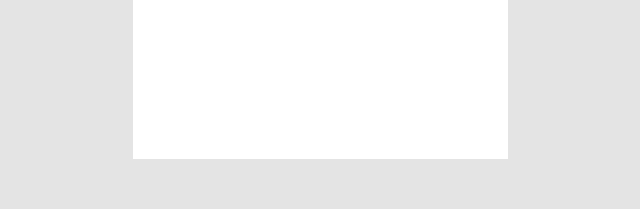
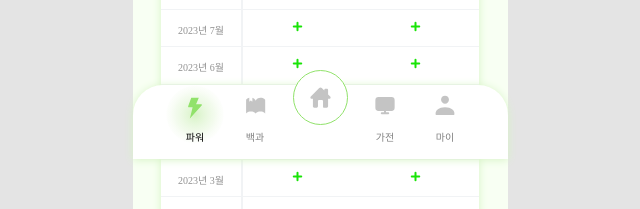
Before and after one commit to GreenSpark-greenspark/greenspark-frontend, a Next.js app: page /power/input in a window 1280 px wide. Before the commit this address had no page. Shown: the part 641-850 px from the top of the page, without its empty margins (320-960 px from the left). Before the commit the page ends 800 px from the top, so only its background shows below. Built offline with nearby package versions, Linux system fonts and the light colour scheme; no server answers.

Commit message:
fix: 하단바 경로 수정 및 파워 입력 파일 구조 변경

```diff
--- a/src/app/(common-layout)/powerinput/page.tsx
+++ b/src/app/(common-layout)/power/input/page.tsx
@@ -1,6 +1,6 @@
 "use client";
 import React from "react";
-import PowerTable from "../../_component/powerinput/PowerTable";
+import PowerTable from "../../../_component/powerinput/PowerTable";
 
 export default function Page() {
   return (
--- a/src/app/_component/home/HomePower.tsx
+++ b/src/app/_component/home/HomePower.tsx
@@ -25,7 +25,7 @@ export default function HomePower() {
   const router = useRouter();
 
   const handleNavigate = () => {
-    router.push("/powerinput");
+    router.push("/power/input");
   };
 
   // api 통신
--- a/src/app/_component/power/PowerInput.tsx
+++ b/src/app/_component/power/PowerInput.tsx
@@ -7,7 +7,7 @@ export default function NowPower() {
   const router = useRouter();
 
   const handleNavigate = () => {
-    router.push("/powerinput");
+    router.push("/power/input");
   };
 
   return (
--- a/src/app/_component/powerinput/PowerTable.module.css
+++ b/src/app/_component/powerinput/PowerTable.module.css
@@ -2,7 +2,7 @@
   display: flex;
   flex-direction: column;
   align-items: center;
-  padding-bottom: 13rem;
+  padding-bottom: 10rem;
 
   width: 100%;
   min-height: 472px;
--- a/src/app/_component/powerinput/PowerTable.tsx
+++ b/src/app/_component/powerinput/PowerTable.tsx
@@ -18,7 +18,7 @@ const getLast36Months = () => {
   const months: { year: number; month: number }[] = [];
   const currentDate = new Date();
 
-  for (let i = 0; i < 36; i++) {
+  for (let i = 1; i < 37; i++) {
     const date = new Date(currentDate.getFullYear(), currentDate.getMonth() - i, 1);
     const year = date.getFullYear();
     const month = date.getMonth() + 1;
--- a/src/components/bottomNav.tsx
+++ b/src/components/bottomNav.tsx
@@ -23,23 +23,17 @@ export default function BottomNav() {
   const [activeButton, setActiveButton] = useState<string>("");
 
   useEffect(() => {
-    switch (pathname) {
-      case "/power":
+    if (pathname.startsWith("/power")) {
       setActiveButton("power");
-        break;
-      case "/book":
+    } else if (pathname.startsWith("/book")) {
       setActiveButton("book");
-        break;
-      case "/":
+    } else if (pathname === "/") {
       setActiveButton("home");
-        break;
-      case "/appliances":
+    } else if (pathname.startsWith("/appliances")) {
       setActiveButton("appliance");
-        break;
-      case "/my":
+    } else if (pathname.startsWith("/my")) {
       setActiveButton("my");
-        break;
-      default:
+    } else {
       setActiveButton("home");
     }
   }, [pathname]);
```
Also changed, not shown: src/app/(common-layout)/power/input/layout.tsx (renamed from src/app/(common-layout)/powerinput/layout.tsx). Lines whose indentation alone changed are shown as unchanged.
